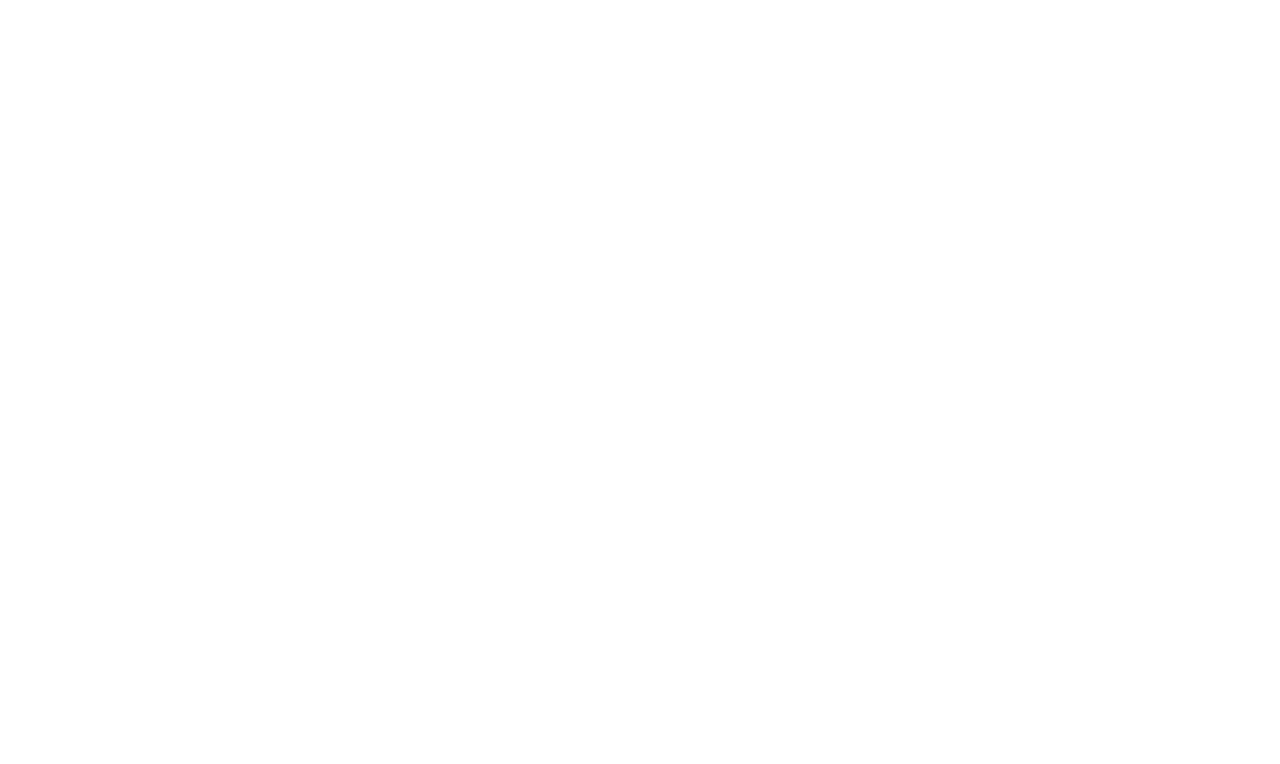
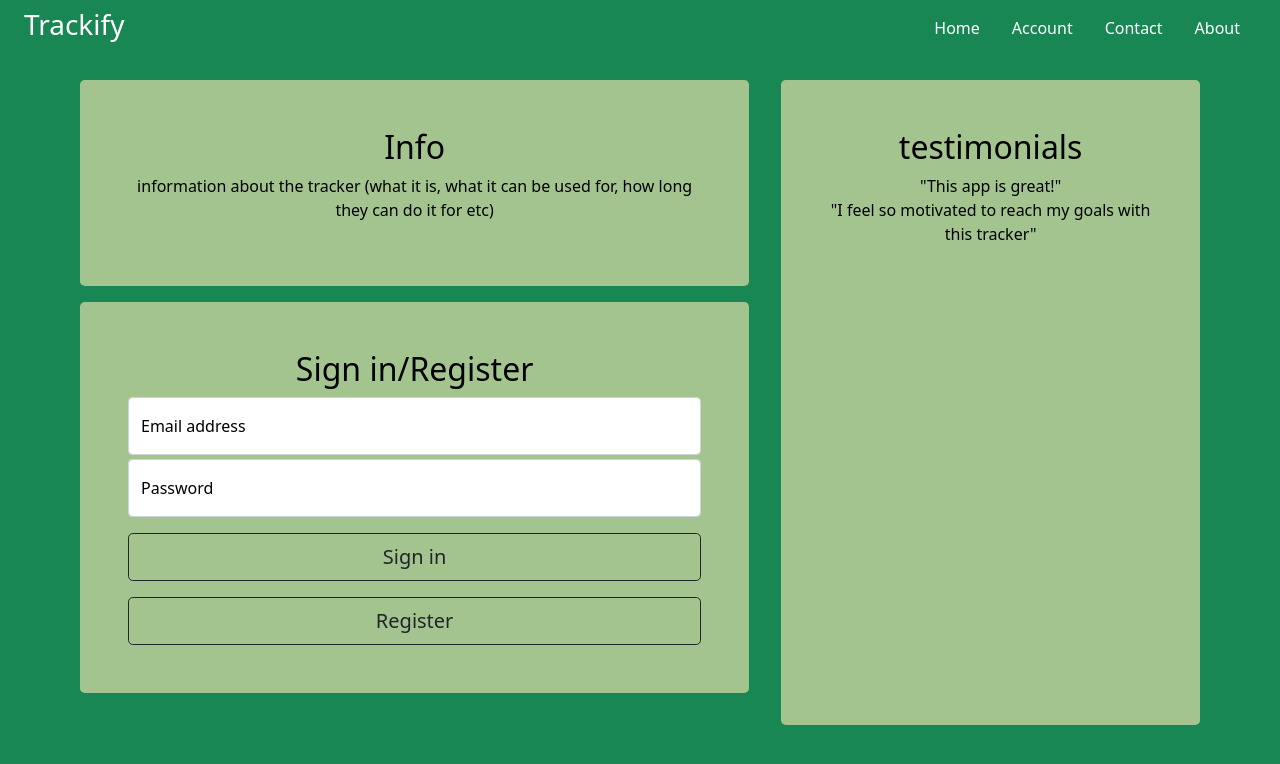
Before and after one commit to k3ith99/Trackify, a website: page index.html in a window 1280 px wide. Drawn offline with nearby package versions, Linux system fonts and the light colour scheme.

Commit message:
added homepage

```diff
--- a/index.html
+++ b/index.html
@@ -5,14 +5,59 @@
     <meta http-equiv="X-UA-Compatible" content="IE=edge">
     <meta name="viewport" content="width=device-width, initial-scale=1.0">
     <link rel="stylesheet" href="./static/css/style.css">
-    <link rel="stylesheet" href="https://maxcdn.bootstrapcdn.com/bootstrap/3.3.7/css/bootstrap.min.css" integrity="sha384-BVYiiSIFeK1dGmJRAkycuHAHRg32OmUcww7on3RYdg4Va+PmSTsz/K68vbdEjh4u" crossorigin="anonymous"/>
+    <link href="https://cdn.jsdelivr.net/npm/bootstrap@5.1.3/dist/css/bootstrap.min.css" rel="stylesheet" integrity="sha384-1BmE4kWBq78iYhFldvKuhfTAU6auU8tT94WrHftjDbrCEXSU1oBoqyl2QvZ6jIW3" crossorigin="anonymous">
     <script defer src="./static/js/api.js"></script>
     <title>Trackify</title>
+    <style>
+
+    </style>
 
 </head>
-<body>
-    <main id = "main-area">
+<body class="d-flex h-100 text-center text-white bg-success">
 
-    </main>
+<div class="cover-container w-100 h-100 p-3 mx-auto">
+  <header class="mb-auto d-flex flex-column bg-success fixed-top mb-2 pt-2 px-4">
+    <div>
+      <h3 class="float-md-start mb-0">Trackify</h3>
+      <nav class="nav nav-masthead justify-content-center float-md-end">
+        <a class="nav-link active text-white" aria-current="page" href="#">Home</a>
+        <a class="nav-link text-white" href="#">Account</a>
+        <a class="nav-link text-white" href="#">Contact</a>
+        <a class="nav-link text-white" href="#">About</a>
+      </nav>
+    </div>
+  </header>
+
+<main class="px-5 mt-5">
+    <div class="homepage-sections">
+        <div id="side-boxes" class="">
+            <div id="info" class="m-3 p-5 text-black rounded-3" style="background-color:#a4c48f">
+                <h2>Info</h2>
+                <p>information about the tracker (what it is, what it can be used for, how long they can do it for etc)</p>
+            </div>
+            <div id="login" class="p-5 m-3 rounded-3 text-black" style="background-color:#a4c48f">
+                <h2>Sign in/Register</h2>
+                <div class="form-floating">
+                    <input type="email" class="form-control" id="floatingInput" placeholder="name@example.com">
+                    <label for="floatingInput p-5">Email address</label>
+                </div>
+                <div class="form-floating mt-1">
+                    <input type="password" class="form-control" id="floatingPassword" placeholder="Password">
+                    <label for="floatingPassword">Password</label>
+                </div>
+                <button class="w-100 mt-3 btn btn-lg btn-outline-dark" type="submit">Sign in</button>
+                <button class="w-100 mt-3 btn btn-lg btn-outline-dark" type="submit">Register</button>
+            </div>
+        </div>
+        <div id="long-box">
+            <div id="testimonials" class="h-100 m-3 p-5 text-black rounded-3" style="background-color:#a4c48f">
+                <h2>testimonials</h2>
+                <p>"This app is great!" <br> "I feel so motivated to reach my goals with this tracker"</p>
+            </div>
+        </div>
+    </div>
+
+  </main>
+ </div>
 </body>
 </html>
--- /dev/null
+++ b/static/css/style.scss
@@ -0,0 +1,5 @@
+$theme-colors: (
+"primary": $green-500
+);
+
+@import "../node_modules/bootstrap/scss/bootstrap"
```
Also changed, not shown: static/css/style.css, 1 other file.
